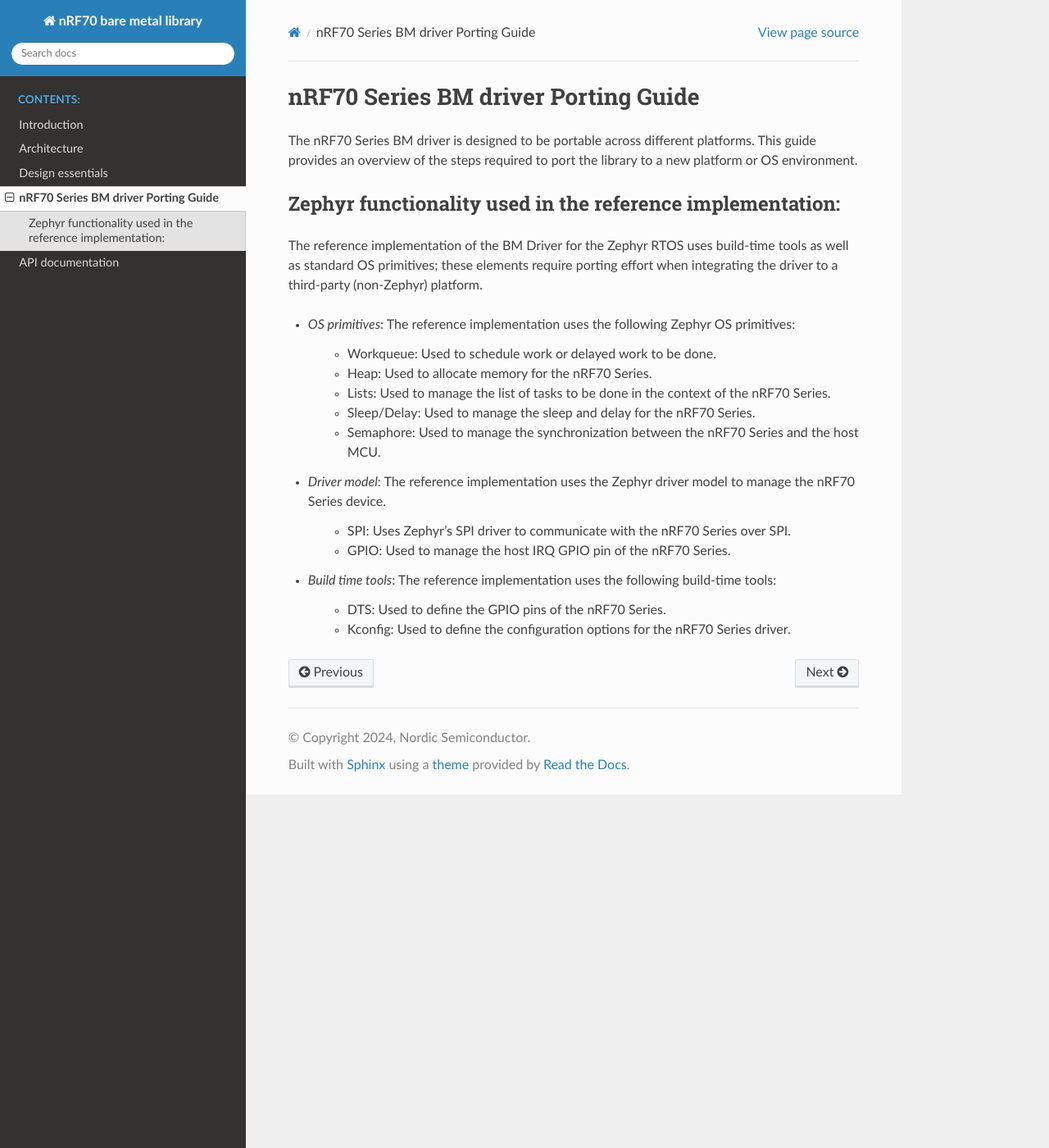
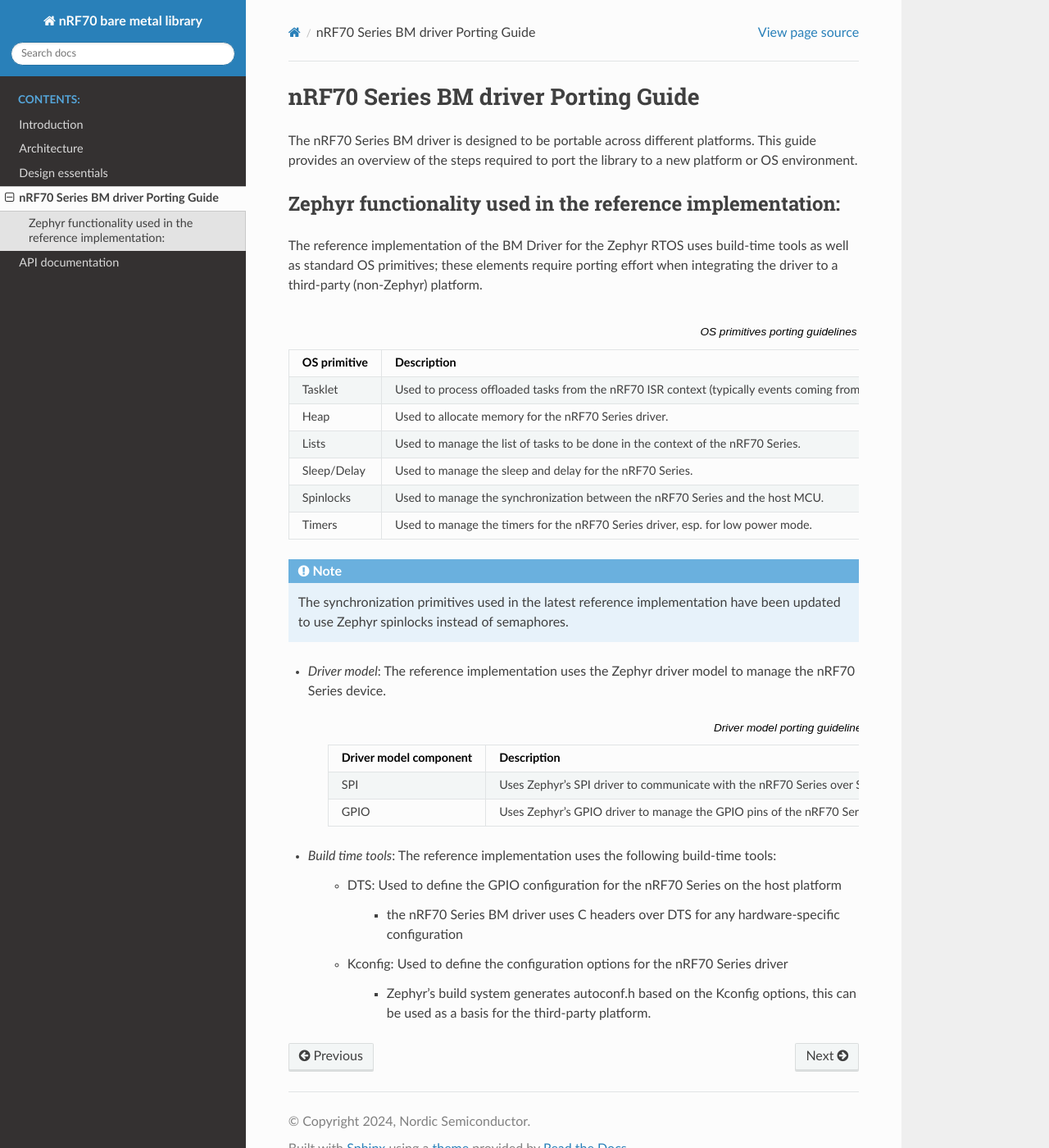
Before and after one commit to nrfconnect/nrf70-bm, a Sphinx documentation site: the page built from nrf70_bm_lib/docs/source/nrf70_bm_porting_guide.rst, in a window 1280 px wide and 1400 px high. Shown: the whole window at 82% size. Built offline with Sphinx 7.4.7 and the Read the Docs theme 2.0.0, drawn with Linux system fonts in a browser that asks for light colours.

Commit message:
Porting guide improvements
Provide more detail related to shim APIs and their reference Zephyr
implementation.

Signed-off-by: Chaitanya Tata <Chaitanya.Tata@nordicsemi.no>

```diff
--- a/nrf70_bm_lib/docs/source/nrf70_bm_porting_guide.rst
+++ b/nrf70_bm_lib/docs/source/nrf70_bm_porting_guide.rst
@@ -12,19 +12,67 @@
 
 The reference implementation of the BM Driver for the Zephyr RTOS uses build-time tools as well as standard OS primitives; these elements require porting effort when integrating the driver to a third-party (non-Zephyr) platform.
 
-* *OS primitives*: The reference implementation uses the following Zephyr OS primitives:
+.. list-table:: OS primitives porting guidelines
+  :header-rows: 1
 
-    - Workqueue: Used to schedule work or delayed work to be done.
-    - Heap: Used to allocate memory for the nRF70 Series.
-    - Lists: Used to manage the list of tasks to be done in the context of the nRF70 Series.
-    - Sleep/Delay: Used to manage the sleep and delay for the nRF70 Series.
-    - Semaphore: Used to manage the synchronization between the nRF70 Series and the host MCU.
+  * - OS primitive
+    - Description
+    - OS agnostic layer API
+    - Reference Zephyr API
+  * - Tasklet
+    - Used to process offloaded tasks from the nRF70 ISR context  (typically events coming from the nRF70 Series device)
+    - tasklet_schedule()
+    - k_work_submit()
+  * - Heap
+    - Used to allocate memory for the nRF70 Series driver.
+    - mem_alloc()
+    - k_malloc()
+  * - Lists
+    - Used to manage the list of tasks to be done in the context of the nRF70 Series.
+    - llist_***
+    - sys_slist_***
+  * - Sleep/Delay
+    - Used to manage the sleep and delay for the nRF70 Series.
+    - sleep_ms()/delay_us()
+    - k_msleep()/k_usleep()
+  * - Spinlocks
+    - Used to manage the synchronization between the nRF70 Series and the host MCU.
+    - spinlock_***
+    - k_sem_***
+  * - Timers
+    - Used to manage the timers for the nRF70 Series driver, esp. for low power mode.
+    - timer_***
+    - k_work_delayable_***
+
+
+.. note ::
+
+   The synchronization primitives used in the latest reference implementation have been updated to use Zephyr spinlocks instead of semaphores.
+
 * *Driver model*: The reference implementation uses the Zephyr driver model to manage the nRF70 Series device.
 
-    - SPI: Uses Zephyr's SPI driver to communicate with the nRF70 Series over SPI.
-    - GPIO: Used to manage the host IRQ GPIO pin of the nRF70 Series.
+    .. list-table:: Driver model porting guidelines
+      :header-rows: 1
+
+      * - Driver model component
+        - Description
+        - OS agnostic layer API
+        - Reference Zephyr API
+      * - SPI
+        - Uses Zephyr's SPI driver to communicate with the nRF70 Series over SPI.
+        - qspi_*_reg32()/qspi_cpy_*()
+        - spi_transceive_dt()
+      * - GPIO
+        - Uses Zephyr's GPIO driver to manage the GPIO pins of the nRF70 Series.
+        - bus_qspi_dev_add()/bus_qspi_dev_rem()
+        - gpio_pin_configure_dt()
 
 * *Build time tools*: The reference implementation uses the following build-time tools:
 
-    - DTS: Used to define the GPIO pins of the nRF70 Series.
-    - Kconfig: Used to define the configuration options for the nRF70 Series driver.
+    - DTS: Used to define the GPIO configuration for the nRF70 Series on the host platform
+
+        - the nRF70 Series BM driver uses C headers over DTS for any hardware-specific configuration
+
+    - Kconfig: Used to define the configuration options for the nRF70 Series driver
+
+        - Zephyr's build system generates autoconf.h based on the Kconfig options, this can be used as a basis for the third-party platform.
```
